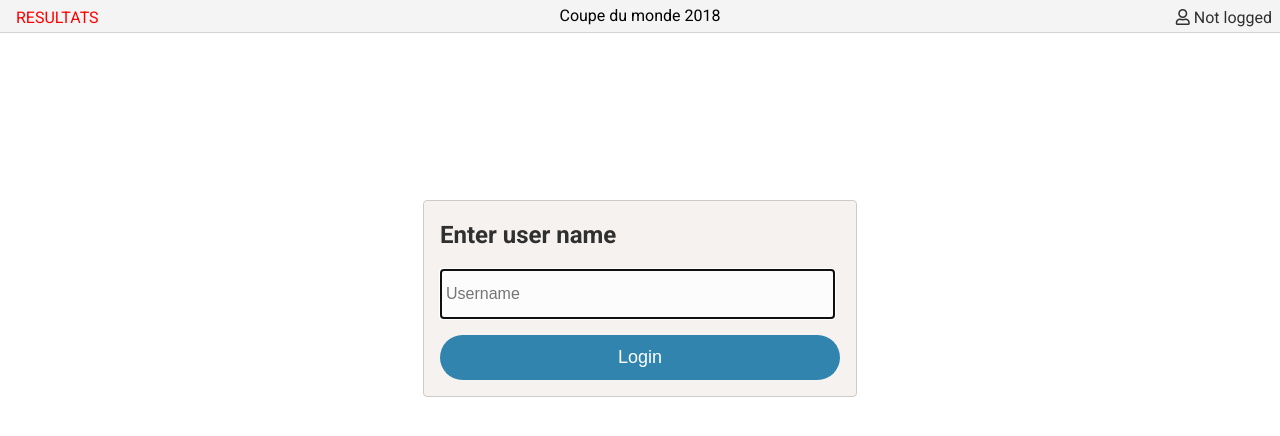
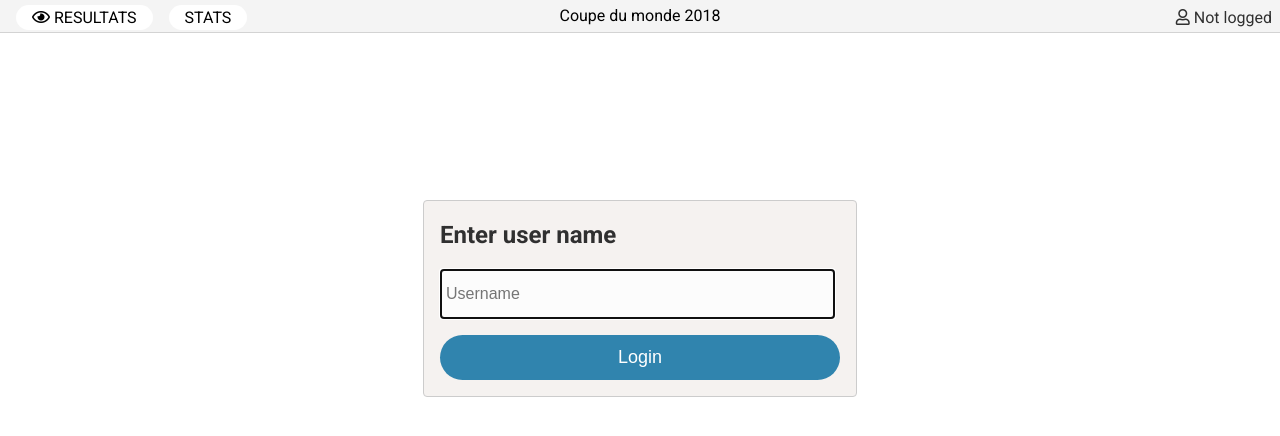
Before and after one commit to Mistergillouz/cm2018, a React app: page / in a window 1280 px wide. Shown: the top 436 px of the page. Built offline with nearby package versions, Linux system fonts and the light colour scheme.

Commit message:
Stats page reopened

```diff
--- a/assets/css/TopBanner.scss
+++ b/assets/css/TopBanner.scss
@@ -37,5 +37,17 @@
 
     span {
         margin-right: 1rem;
+        border-radius: 1rem;
+        padding: 0.2rem 1rem 0.2rem 1rem;
+        background-color: white;
+        color: black;
+    }
+
+    span:hover {
+        background-color: lightgray;
+    }
+
+    span i {
+        margin-right: 0.25rem;
     }
 }
--- a/src/components/StatsPage.js
+++ b/src/components/StatsPage.js
@@ -37,7 +37,7 @@ export default class StatsPage extends React.Component {
             return null
         }
 
-        const statData = statDatas.stats[statKey], results = statDatas.results
+        const statData = statDatas.stats[statKey], results = statDatas.results || {}
         const phaseKeys = Object.keys(Constants.BETS)
         return (
             <div className="cmStatTables">
--- a/src/components/TopBanner.js
+++ b/src/components/TopBanner.js
@@ -15,8 +15,8 @@ export default class TopBanner extends React.Component {
                     <span className='cmUserName'>{ userNameText }</span>
                 </div>
                 <div className="cmResultMenu">
-                    <span onClick={ (e) => this.onShowResult() }>RESULTATS</span>
-                    {/* <span onClick={ (e) => this.onShowStat() }>STATS</span> */}
+                    <span onClick={ (e) => this.onShowResult() }><i className="far fa-eye"></i>RESULTATS</span>
+                    <span onClick={ (e) => this.onShowStat() }>STATS</span>
                 </div>
             </div>
         )
```
